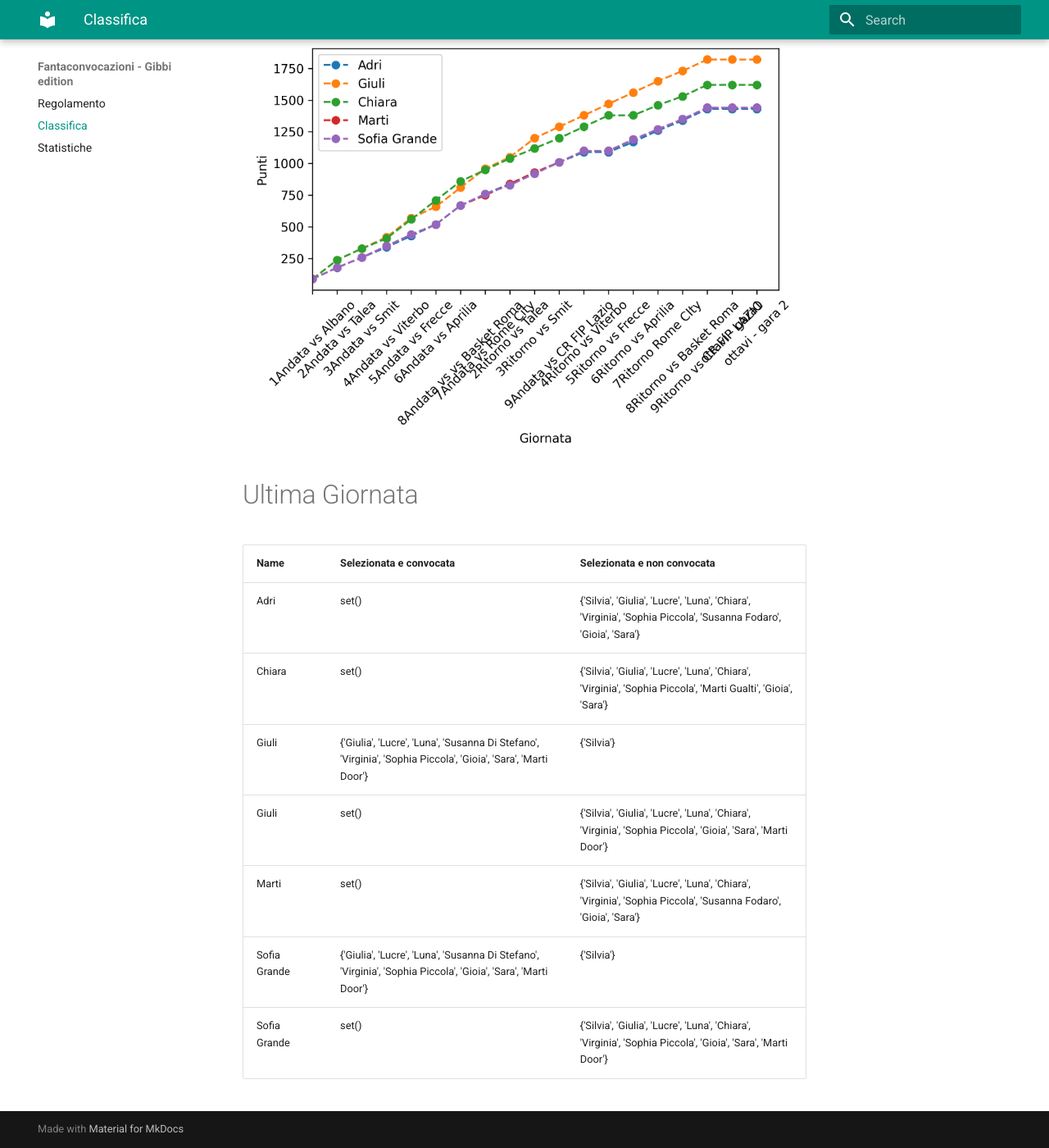
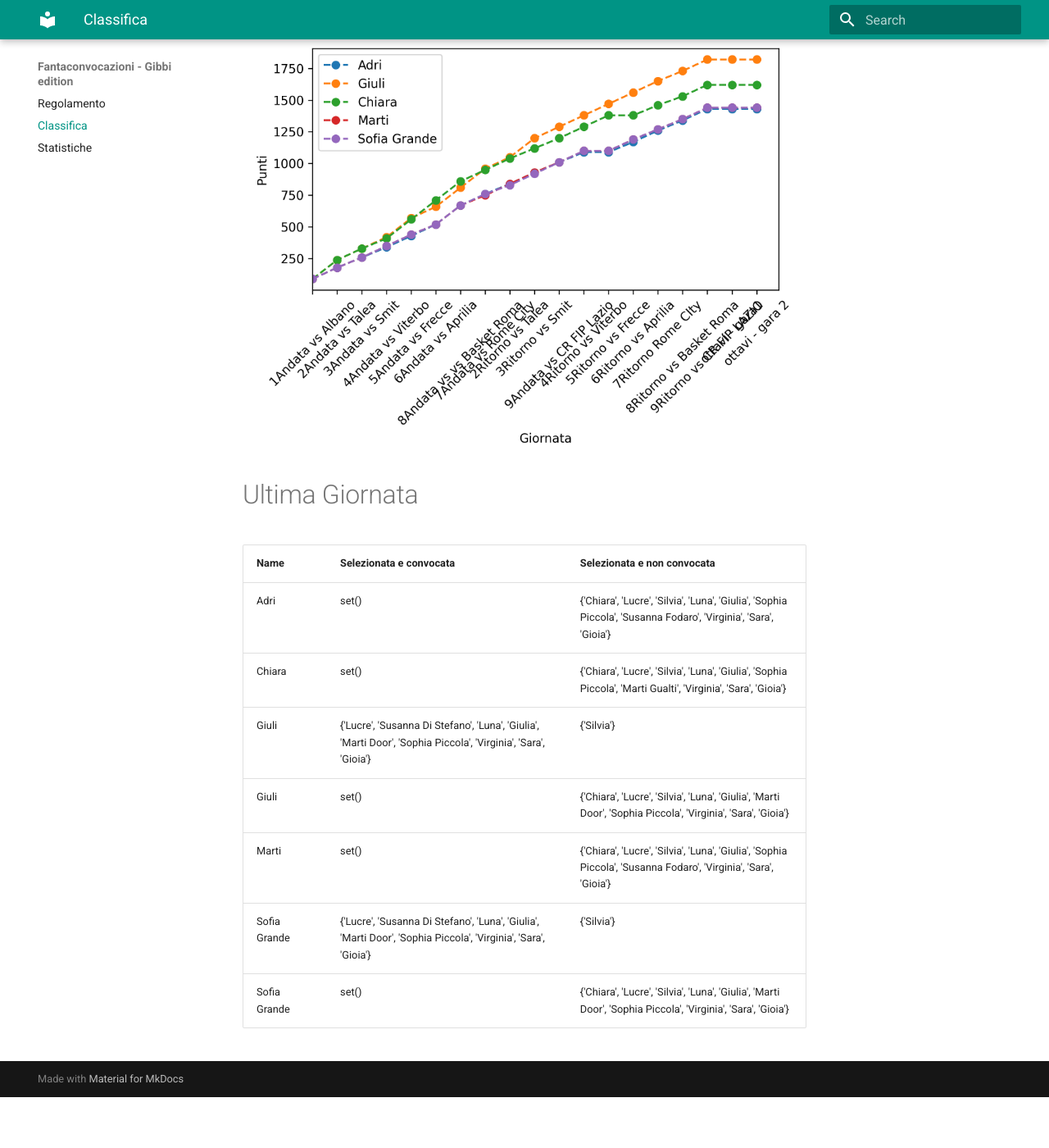
Before and after one commit to martinig94/fantagibbi, an MkDocs documentation site: the page built from docs/Classifica.md, in a window 1280 px wide and 1400 px high, scrolled down 565 px. Shown: the whole window at 82% size. Built offline with MkDocs 1.6.1 and Material for MkDocs 9.7.7, drawn with Linux system fonts in a browser that asks for light colours; after the commit the page ends 1903 px from its top, so only the background shows below that.

Commit message:
Auto-update from main.py

```diff
--- a/docs/Classifica.md
+++ b/docs/Classifica.md
@@ -18,11 +18,11 @@
 <!-- START_TABLE CORRECT -->
 | Name         | Selezionata e convocata                                                                                        | Selezionata e non convocata                                                                                      |
 |:-------------|:---------------------------------------------------------------------------------------------------------------|:-----------------------------------------------------------------------------------------------------------------|
-| Adri         | set()                                                                                                          | {'Silvia', 'Giulia', 'Lucre', 'Luna', 'Chiara', 'Virginia', 'Sophia Piccola', 'Susanna Fodaro', 'Gioia', 'Sara'} |
-| Chiara       | set()                                                                                                          | {'Silvia', 'Giulia', 'Lucre', 'Luna', 'Chiara', 'Virginia', 'Sophia Piccola', 'Marti Gualti', 'Gioia', 'Sara'}   |
-| Giuli        | {'Giulia', 'Lucre', 'Luna', 'Susanna Di Stefano', 'Virginia', 'Sophia Piccola', 'Gioia', 'Sara', 'Marti Door'} | {'Silvia'}                                                                                                       |
-| Giuli        | set()                                                                                                          | {'Silvia', 'Giulia', 'Lucre', 'Luna', 'Chiara', 'Virginia', 'Sophia Piccola', 'Gioia', 'Sara', 'Marti Door'}     |
-| Marti        | set()                                                                                                          | {'Silvia', 'Giulia', 'Lucre', 'Luna', 'Chiara', 'Virginia', 'Sophia Piccola', 'Susanna Fodaro', 'Gioia', 'Sara'} |
-| Sofia Grande | {'Giulia', 'Lucre', 'Luna', 'Susanna Di Stefano', 'Virginia', 'Sophia Piccola', 'Gioia', 'Sara', 'Marti Door'} | {'Silvia'}                                                                                                       |
-| Sofia Grande | set()                                                                                                          | {'Silvia', 'Giulia', 'Lucre', 'Luna', 'Chiara', 'Virginia', 'Sophia Piccola', 'Gioia', 'Sara', 'Marti Door'}     |
+| Adri         | set()                                                                                                          | {'Chiara', 'Lucre', 'Silvia', 'Luna', 'Giulia', 'Sophia Piccola', 'Susanna Fodaro', 'Virginia', 'Sara', 'Gioia'} |
+| Chiara       | set()                                                                                                          | {'Chiara', 'Lucre', 'Silvia', 'Luna', 'Giulia', 'Sophia Piccola', 'Marti Gualti', 'Virginia', 'Sara', 'Gioia'}   |
+| Giuli        | {'Lucre', 'Susanna Di Stefano', 'Luna', 'Giulia', 'Marti Door', 'Sophia Piccola', 'Virginia', 'Sara', 'Gioia'} | {'Silvia'}                                                                                                       |
+| Giuli        | set()                                                                                                          | {'Chiara', 'Lucre', 'Silvia', 'Luna', 'Giulia', 'Marti Door', 'Sophia Piccola', 'Virginia', 'Sara', 'Gioia'}     |
+| Marti        | set()                                                                                                          | {'Chiara', 'Lucre', 'Silvia', 'Luna', 'Giulia', 'Sophia Piccola', 'Susanna Fodaro', 'Virginia', 'Sara', 'Gioia'} |
+| Sofia Grande | {'Lucre', 'Susanna Di Stefano', 'Luna', 'Giulia', 'Marti Door', 'Sophia Piccola', 'Virginia', 'Sara', 'Gioia'} | {'Silvia'}                                                                                                       |
+| Sofia Grande | set()                                                                                                          | {'Chiara', 'Lucre', 'Silvia', 'Luna', 'Giulia', 'Marti Door', 'Sophia Piccola', 'Virginia', 'Sara', 'Gioia'}     |
 <!-- END_TABLE CORRECT -->
```
